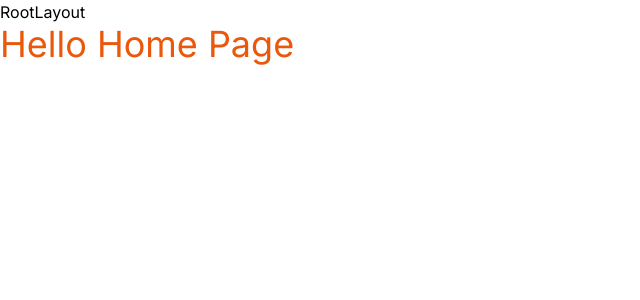
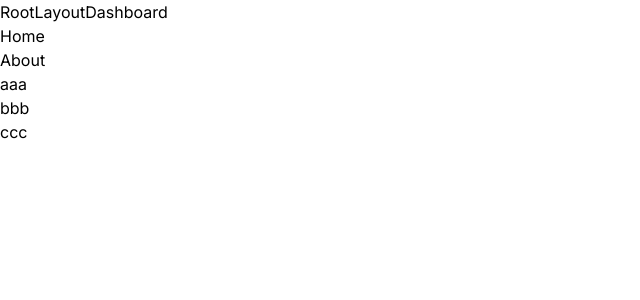
Before and after one commit to jiasenwqbr/nextjs-learning, a Next.js app: page / in a window 1280 px wide. Shown: the top 300 px of the page, without its empty margins (0-640 px from the left). Built offline with nearby package versions, Linux system fonts and the light colour scheme.

Commit message:
Link component

```diff
--- /dev/null
+++ b/src/app/blog/PostList.tsx
@@ -0,0 +1,20 @@
+import Link from "next/link";
+type Menu = {
+  id: string;
+  slug: string;
+  title: string;
+};
+type PostListProps = {
+  posts: Menu[];
+};
+export default function PostList({ posts }: PostListProps) {
+  return (
+    <ul>
+      {posts.map((post: Menu) => (
+        <li key={post.id}>
+          <Link href={`/blog/${post.slug}`}>{post.title}</Link>
+        </li>
+      ))}
+    </ul>
+  );
+}
--- /dev/null
+++ b/src/app/components/links.tsx
@@ -0,0 +1,26 @@
+"use client";
+import Link from "next/link";
+import { usePathname } from "next/navigation";
+
+export function Links() {
+  const pathname = usePathname();
+  return (
+    <nav>
+      <ul>
+        <li>
+          <Link className={`link ${pathname === "/" ? "active" : ""}`} href="/">
+            Home
+          </Link>
+        </li>
+        <li>
+          <Link
+            className={`link ${pathname === "/about" ? "active" : ""}`}
+            href="/about"
+          >
+            About
+          </Link>
+        </li>
+      </ul>
+    </nav>
+  );
+}
--- a/src/app/dashboard/page.tsx
+++ b/src/app/dashboard/page.tsx
@@ -1,3 +1,12 @@
+import Link from "next/link";
+
 export default function Page() {
-  return <h1 className={"text-3xl text-blue-500"}>Hello Dashboard Page</h1>;
+  return (
+    <section>
+      <h1 className={"text-3xl text-blue-500"}>Hello Dashboard Page</h1>
+      <Link href="/">
+        <h2 className={"text-3xl text-orange-500"}>back to main</h2>
+      </Link>
+    </section>
+  );
 }
--- a/src/app/page.tsx
+++ b/src/app/page.tsx
@@ -1,5 +1,22 @@
 import Image from "next/image";
+import Link from "next/link";
+import { Links } from "./components/links";
+import PostList from "./blog/PostList";
 
 export default function Home() {
-  return <h1 className={"text-4xl text-orange-600"}>Hello Home Page</h1>;
+  const postData = [
+    { id: "1", slug: "aaaa", title: "aaa" },
+    { id: "2", slug: "bbbb", title: "bbb" },
+    { id: "3", slug: "cccc", title: "ccc" },
+  ];
+  return (
+    <>
+      <Link href="/dashboard">
+        {/* <h1 className={"text-4xl text-orange-600"}>Hello Home Page</h1> */}
+        Dashboard
+      </Link>
+      <Links></Links>
+      <PostList posts={postData}></PostList>
+    </>
+  );
 }
```
